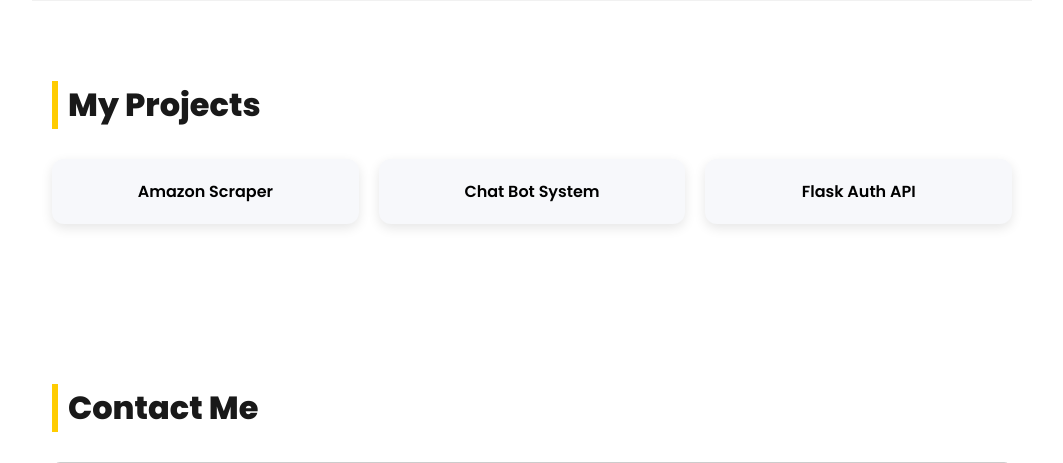
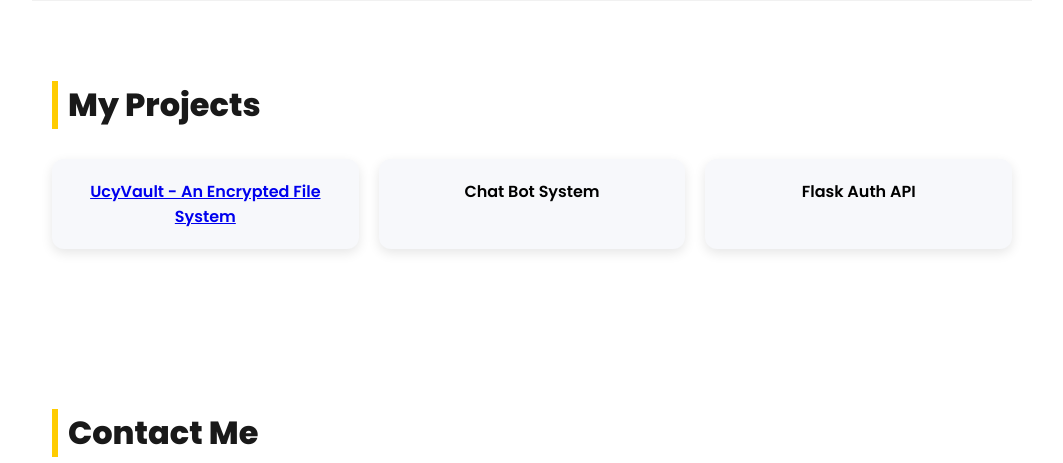
Before and after one commit to AchalBabu/Achal-Portfolio, a Flask app: page / in a window 1280 px wide. Shown: the part 1529-1992 px from the top of the page, without its empty margins (108-1171 px from the left). Run offline with Flask 3, Linux system fonts and the light colour scheme.

Commit message:
Update: latest changes

```diff
--- a/portfolio_canva_style/templates/index.html
+++ b/portfolio_canva_style/templates/index.html
@@ -71,7 +71,7 @@
   <section id="projects" class="section">
     <h2 class="section-title">My Projects</h2>
     <div class="card-grid">
-      <div class="card">Amazon Scraper</div>
+      <a href="https://github.com/AchalBabu/UcyVault" target="_blank" class="card">UcyVault - An Encrypted File System</a>
       <div class="card">Chat Bot System</div>
       <div class="card">Flask Auth API</div>
     </div>
```
Also changed, not shown: portfolio_canva_style/static/images/Achala.jpg (added), portfolio_canva_style/static/images/Achalaa.jpg (added), portfolio_canva_style/static/images/keycode.jpg (added).
